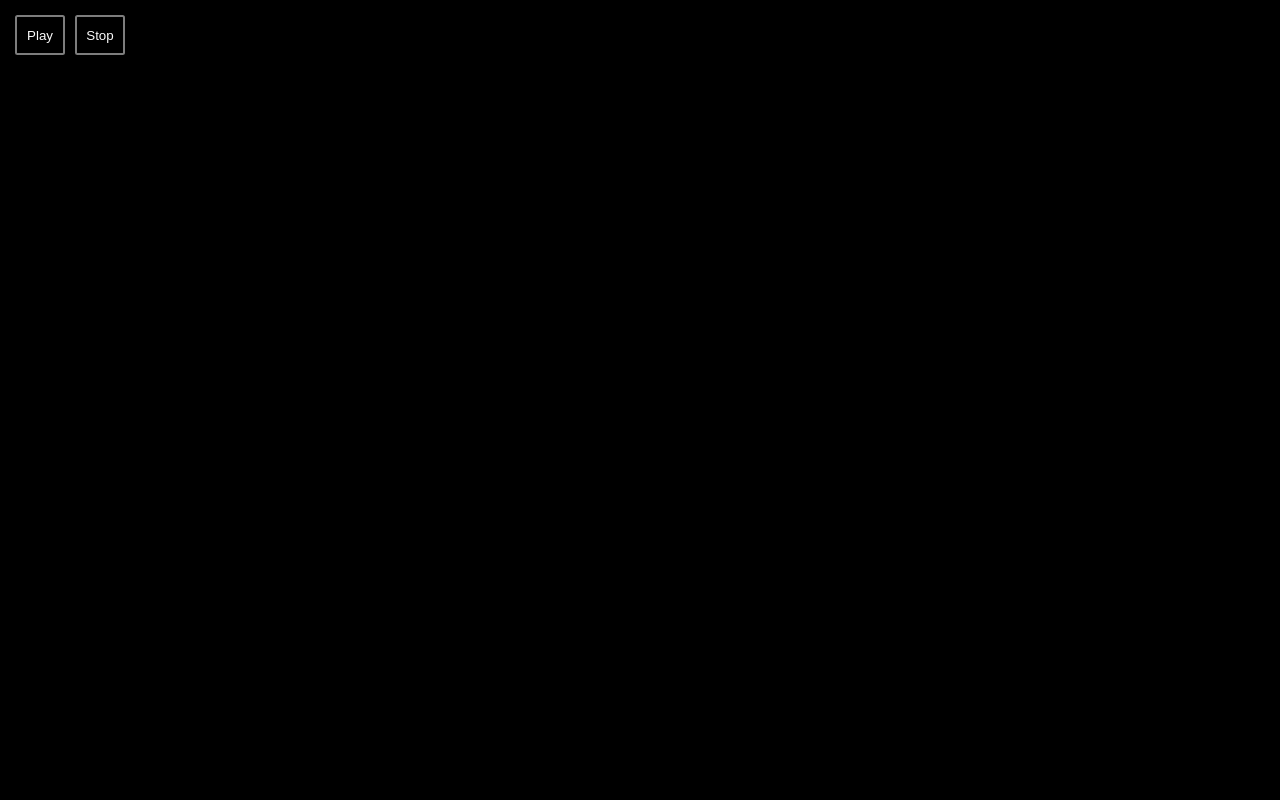
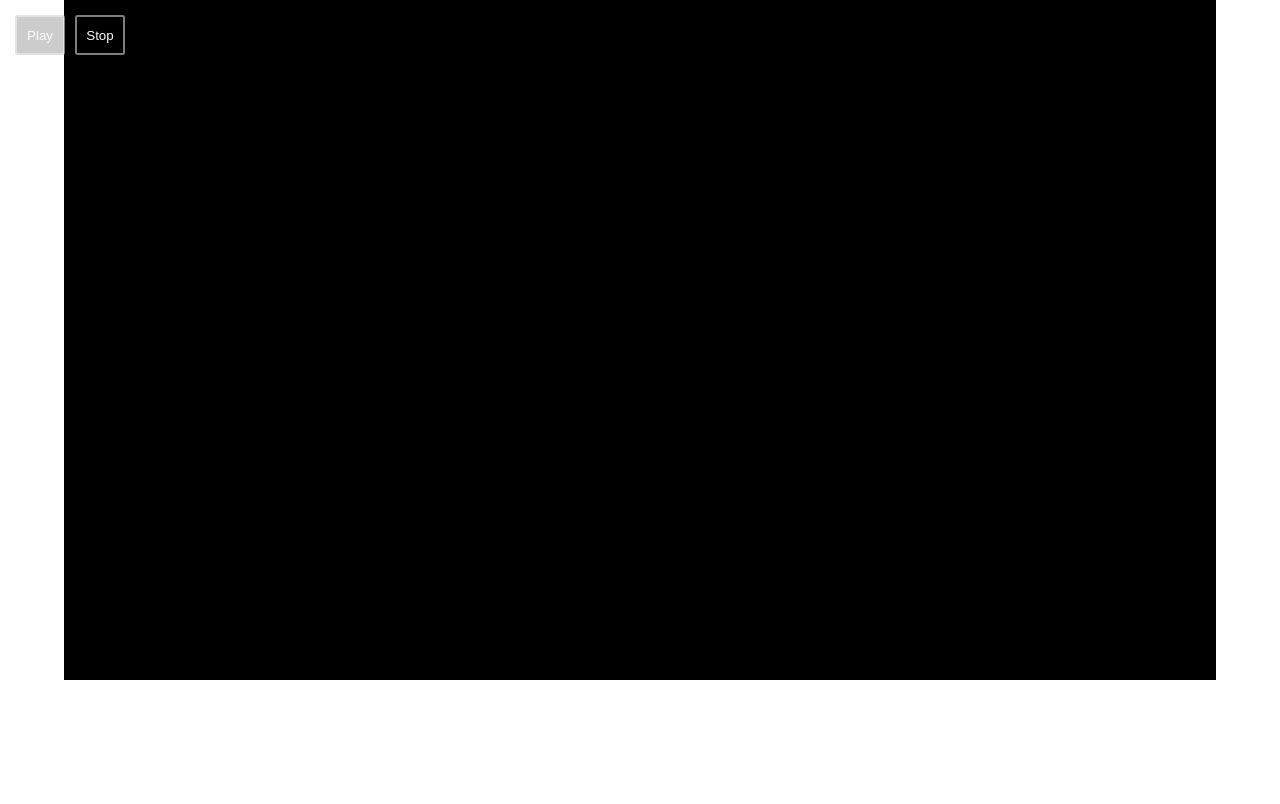
Before and after one commit to archerface/audio-waveform, a plain HTML site: page index.html in a window 1280 px wide. Drawn offline with nearby package versions, Linux system fonts and the light colour scheme.

Commit message:
Update index.html

```diff
--- a/index.html
+++ b/index.html
@@ -27,9 +27,11 @@
         /* end of reset */
 
         #canvas {
-            width: 100%;
-            height: 100vh;
+            width: 90%;
+            height: 85vh;
             background: black;
+            display: block;
+            margin: auto;
         }
 
         div button  {
```
